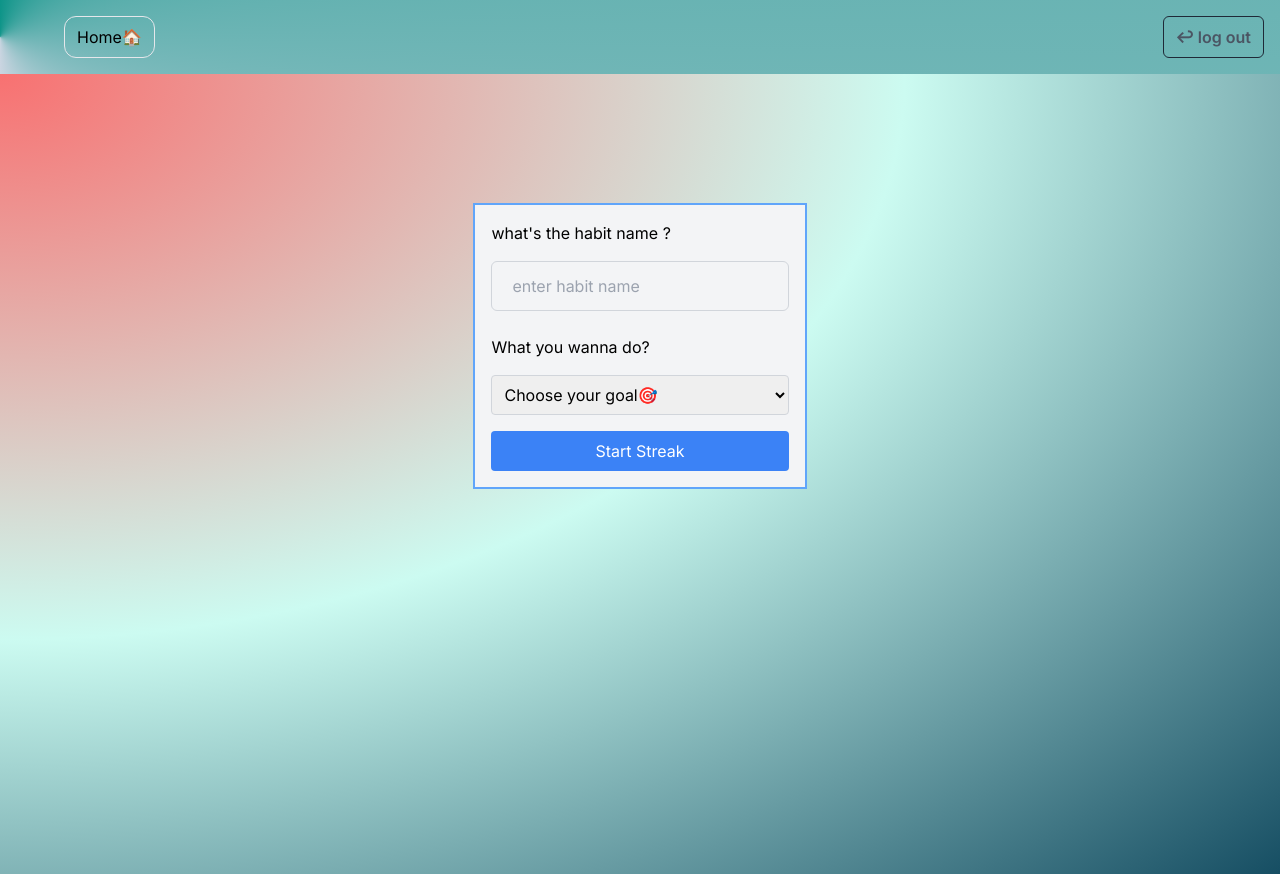
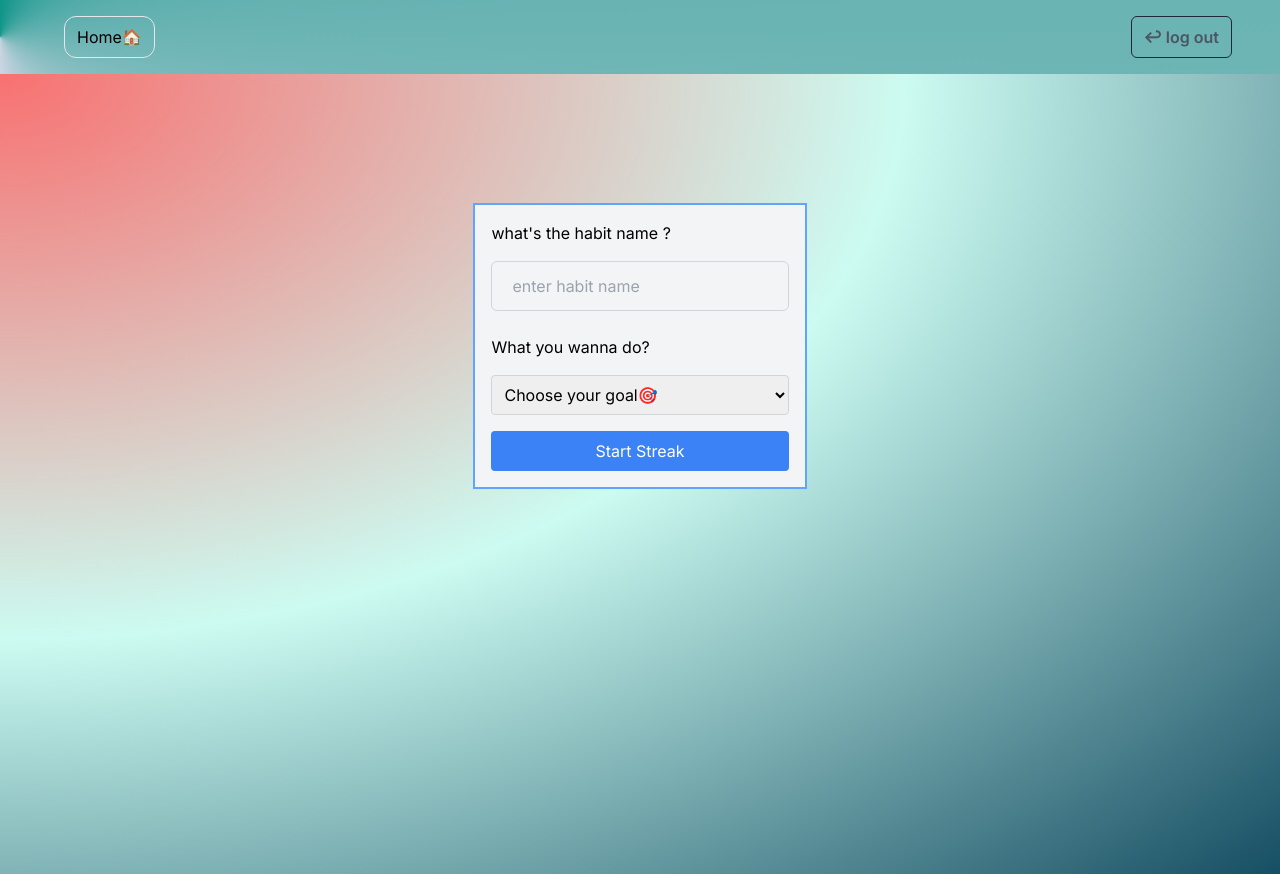
Before and after one commit to Fariha-Rana/streak-maker-app, a Next.js app: page / in a window 1280 px wide. Built offline with nearby package versions, Linux system fonts and the light colour scheme; no server answers.

Commit message:
updated Navbar.js

```diff
--- a/src/components/Navbar.js
+++ b/src/components/Navbar.js
@@ -19,7 +19,7 @@ const Navbar = () => {
                 </ul>
               </nav>
             </div>
-            <div className=" justify-end mt-4 pr-2 sm:flex-row lg:pr-0">
+            <div className=" justify-end mt-4 lg:mr-8 pr-2 sm:flex-row lg:pr-0">
               {authStatus ? (
                 <LogoutPage />
               ) : (
```
